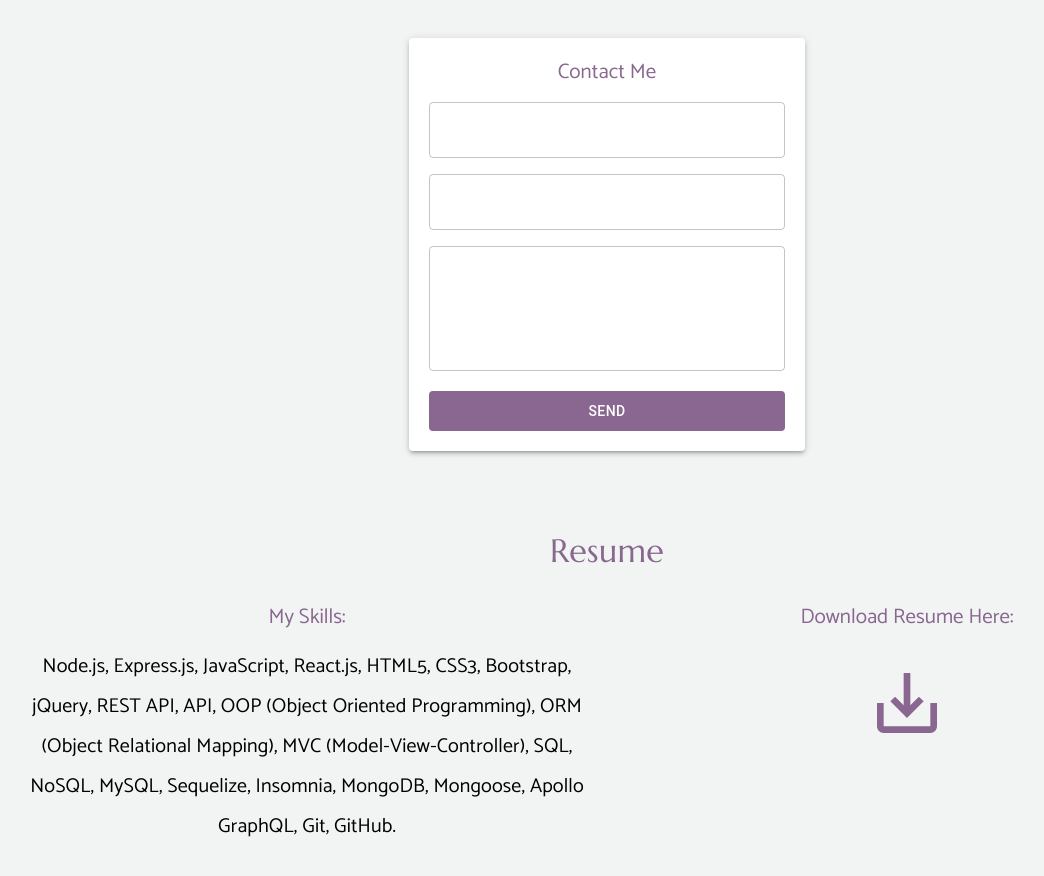
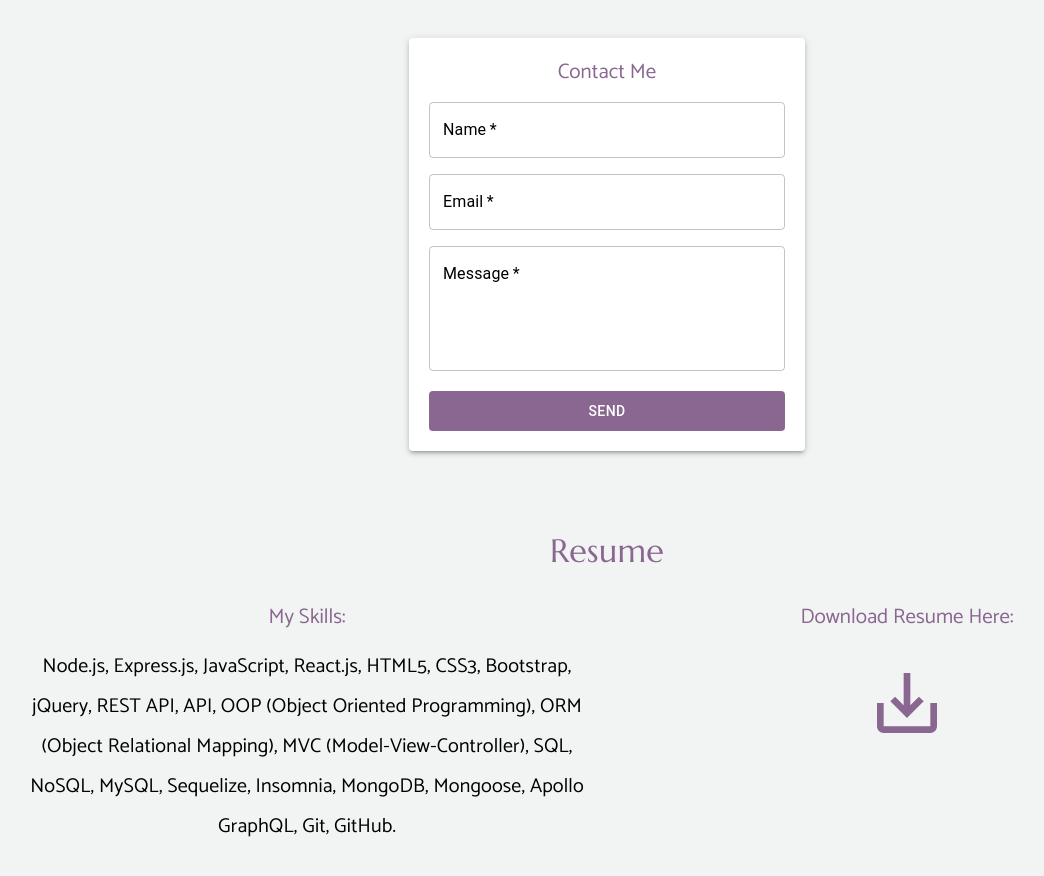
Before and after one commit to AlinaB108/personal-portfolio-react, a React (Create React App) app: page / in a window 1280 px wide. Shown: the part 2349-3225 px from the top of the page, without its empty margins (33-1077 px from the left). Built offline with nearby package versions, Linux system fonts and the light colour scheme.

Commit message:
Updated contact form

```diff
--- a/package.json
+++ b/package.json
@@ -3,6 +3,7 @@
   "version": "0.1.0",
   "private": true,
   "dependencies": {
+    "@emailjs/browser": "^3.11.0",
     "@emotion/react": "^11.11.1",
     "@emotion/styled": "^11.11.0",
     "@mui/icons-material": "^5.14.9",
@@ -24,8 +25,8 @@
     "build": "react-scripts build",
     "test": "react-scripts test",
     "eject": "react-scripts eject",
-    "predeploy" : "npm run build",
-    "deploy" : "gh-pages -d build"
+    "predeploy": "npm run build",
+    "deploy": "gh-pages -d build"
   },
   "eslintConfig": {
     "extends": [
--- a/src/components/Contact/Contact.js
+++ b/src/components/Contact/Contact.js
@@ -1,5 +1,6 @@
-import React, { useState } from 'react';
+import React, { useState, useRef } from 'react';
 import { Button, TextField, Typography, Grid, Container, Paper } from '@mui/material';
+import emailjs from '@emailjs/browser';
 
 const ContactForm = () => {
   const [formData, setFormData] = useState({
@@ -13,14 +14,17 @@ const ContactForm = () => {
     setFormData({ ...formData, [name]: value });
   };
 
-  const handleSubmit = (e) => {
+  const form = useRef();
+
+  const sendEmail = (e) => {
     e.preventDefault();
-    const subject = encodeURIComponent('Contact Request');
-    const body = encodeURIComponent(
-      `Name: ${formData.name} Message: ${formData.message}`
-    );
-    const mailtoUrl = `mailto:alinachristabel108@gmail.com?subject=${subject}&body=${body}`;
-    window.location.href = mailtoUrl;
+
+    emailjs.sendForm('service_4zjzxzu', 'template_z02efpp', form.current, 'URrMI2cDKqVu6G4JK')
+      .then((result) => {
+          console.log(result.text);
+      }, (error) => {
+          console.log(error.text);
+      });
   };
 
   return (
@@ -34,29 +38,33 @@ const ContactForm = () => {
         <Typography variant="h5" align="center" sx={{ mb:2 }}>
           Contact Me
         </Typography>
-        <form onSubmit={handleSubmit}>
+        <form ref={form} onSubmit={sendEmail}>
           <Grid container spacing={2}>
             <Grid item xs={12}>
               <TextField
                 fullWidth
                 label="Name"
-                name="name"
+                name="user_name"
                 variant="outlined"
-                value={formData.name}
                 onChange={handleChange}
                 required
+                InputLabelProps={{
+                  style: { color: 'black', opacity: 1 }
+                }}
               />
             </Grid>
             <Grid item xs={12}>
               <TextField
                 fullWidth
                 label="Email"
-                name="email"
+                name="user_email"
                 variant="outlined"
+                onChange={handleChange}
                 type="email"
-                value={formData.email}
-                onChange={handleChange}
                 required
+                InputLabelProps={{
+                  style: { color: 'black', opacity: 1 }
+                }}
               />
             </Grid>
             <Grid item xs={12}>
@@ -65,11 +73,13 @@ const ContactForm = () => {
                 label="Message"
                 name="message"
                 variant="outlined"
+                onChange={handleChange}
                 multiline
                 rows={4}
-                value={formData.message}
-                onChange={handleChange}
                 required
+                InputLabelProps={{
+                  style: { color: 'black', opacity: 1 }
+                }}
               />
             </Grid>
           </Grid>
@@ -83,6 +93,7 @@ const ContactForm = () => {
             Send
           </Button>
         </form>
+
       </Paper>
     </Container>
   );
--- a/src/styles/theme.js
+++ b/src/styles/theme.js
@@ -1,6 +1,5 @@
 // import { WrapText } from '@mui/icons-material';
 import {createTheme, responsiveFontSizes } from '@mui/material';
-// import { hover } from '@testing-library/user-event/dist/hover';
 
 const theme = createTheme({
   palette: {
@@ -62,8 +61,6 @@ const theme = createTheme({
                     color: '#fff',
                     width: '100%',
                     height: '2.5rem',
-                      // fontFamily: 'nunito',
-                      // fontWeight: 'bold',
                     "&:hover":{
                         background: 'rgba(119, 86, 126, 1.0)',
                         }
@@ -76,8 +73,6 @@ const theme = createTheme({
                     color: '#000',
                     height: '2.3rem',
                     margin: '2px',
-                      // fontFamily: 'nunito',
-                      // fontWeight: 'bold',
                     "&:hover":{
                         background: 'rgba(208, 153, 200, 1.0)',
                         }
```
Also changed, not shown: 1 other file (tests, documents, lock files or other folders).
